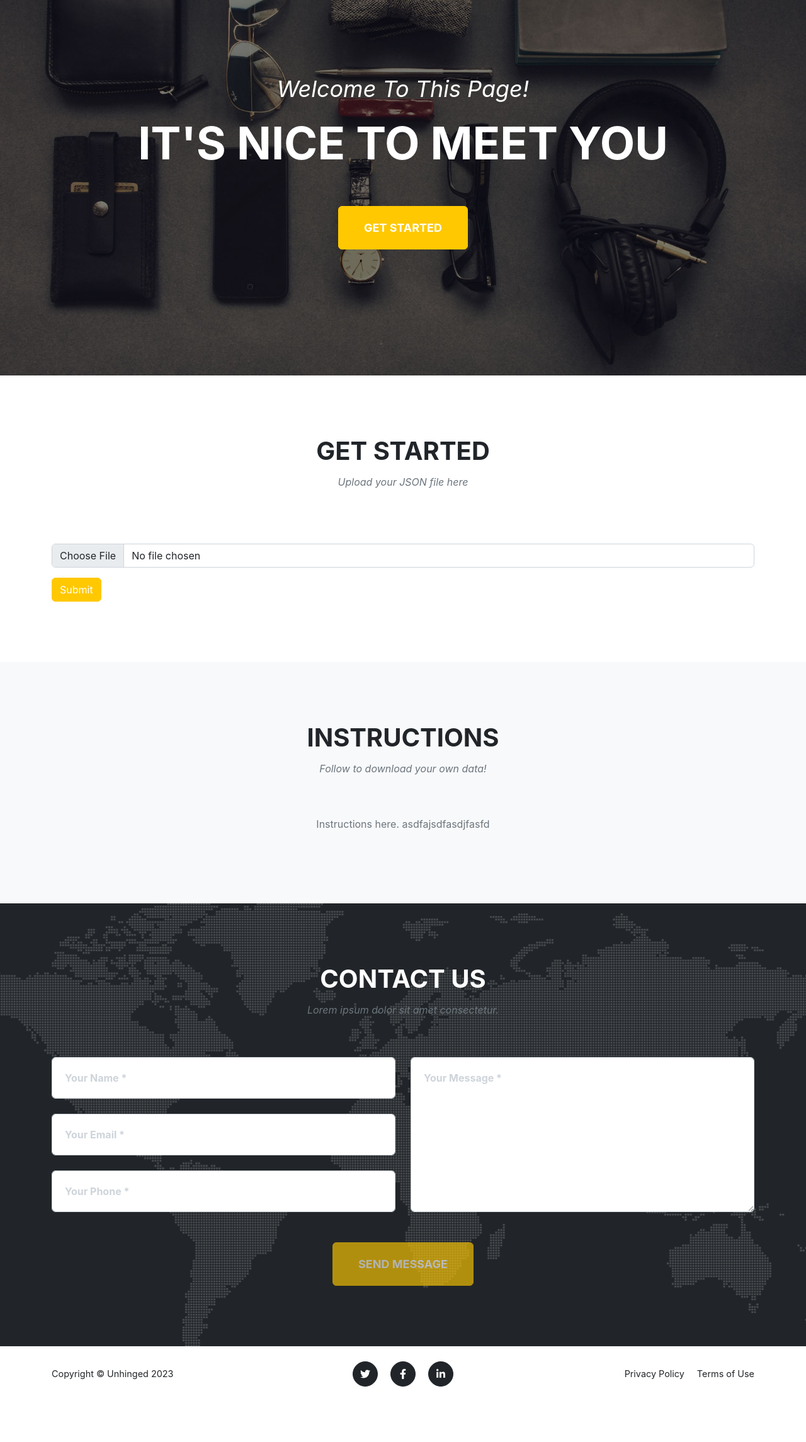
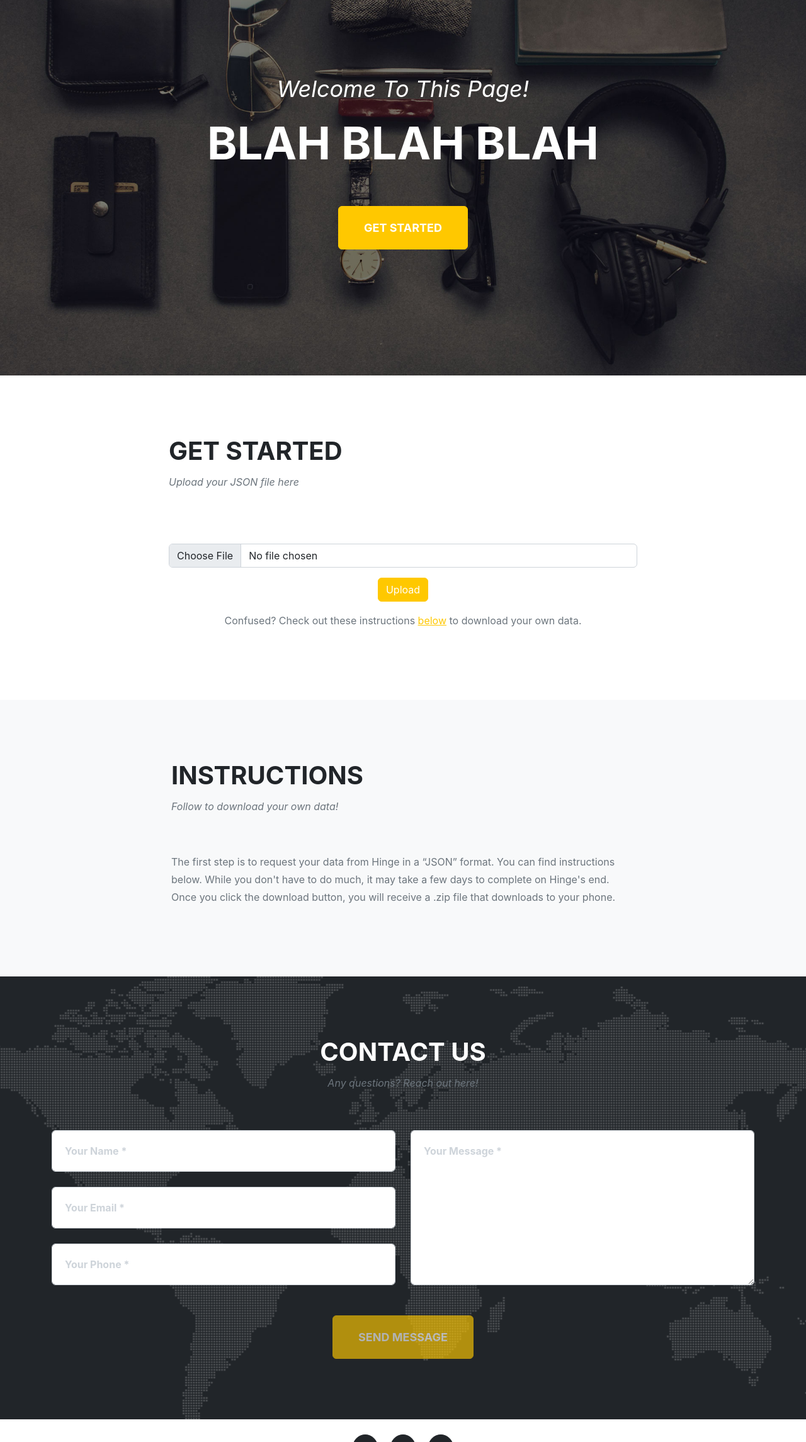
Before and after one commit to qtong56/H-Wrapped, a Flask app: page / in a window 1280 px wide. Shown: the part 149-2438 px from the top of the page at 63% size. Before the commit the page ends 2350 px from the top, so only its background shows below. Run offline with Flask 3, Linux system fonts and the light colour scheme; some libraries are stand-ins or nearby versions.

Commit message:
working sections, navigation, POST requests, and data input

```diff
--- a/app.py
+++ b/app.py
@@ -69,18 +69,17 @@ def file_input():
             df = df[['body', 'timestamp']]
 
             print("File uploaded successfully.")
-            return redirect('/analysis')
+            return redirect("/analysis")
         except:
             flash("Error occurred while processing the request.")
             return jsonify(message="Error occurred while processing the request."), 400
 
-    return render_template("index.html/#visualization")
+    return render_template("index.html")
 
 @app.route("/analysis")
 def analysis():
     match_data = match_stats()
-    match_data = json.loads(match_data[0].data)
-    return render_template("index.html/#visualization", match_data = match_data)
+    return match_data[0].data
 
 # Basic statistics for matches
 def match_stats():
@@ -104,8 +103,5 @@ def match_stats():
         print(e)
         return jsonify(message="Error occurred while processing the request."), 400
 
-
-
-
 if __name__ == "__main__":
     app.run(debug=True)
--- a/static/js/scripts.js
+++ b/static/js/scripts.js
@@ -8,13 +8,89 @@
 //
 
 window.addEventListener("DOMContentLoaded", (event) => {
-  // Allow visualization section to be displayed
   const form = document.querySelector("form");
   form.addEventListener("submit", (event) => {
-    event.preventDefault();
-    const visualizationSection = document.getElementById("visualization");
-    visualizationSection.style.display = "block";
+    event.preventDefault(); // prevent the form from submitting normally
+
+    const formData = new FormData(form); // create a new FormData object from the form data
+    fetch("/upload", {
+      method: "POST",
+      body: formData,
+    })
+      .then((response) => response.json()) // parse the response as JSON
+      .then((data) => {
+        console.log(data); // log the response data to the console
+        // generate the pie chart
+        const likes_given = data["likes_given_of_matches"];
+        const likes_received = data["likes_received_of_matches"];
+        const dataArray = [likes_given, likes_received];
+        generatePieChart(dataArray);
+
+        // create a sentence with the response data
+        const num_matches = data["num_matches"];
+        const pick_rate = (likes_given / num_matches * 100).toFixed(2);
+        const sentence = `Out of ${num_matches} potential suitors, you picked ${pick_rate}%`;
+
+        // display the number of picks from matches
+        const numMatchesParagraph = document.getElementById("num_matches");
+        numMatchesParagraph.textContent = sentence;
+
+        // display the visualization section
+        const visualizationSection = document.getElementById("visualization");
+        visualizationSection.style.display = "block";
+
+        // delay the scrolling until the visualization section is fully displayed
+        setTimeout(() => {
+          window.scrollTo({
+            top: visualizationSection.offsetTop,
+            behavior: "smooth"
+          }); // scroll to the visualization section
+          window.location.hash = "visualization"; // update the URL with the ID of the visualization section
+        }, 100);
+      })
+      .catch((error) => {
+        console.error(error); // log any errors to the console
+        // handle the error
+      });
   });
+
+
+  function generatePieChart(dataArray) {
+    const data = {
+      labels: [
+        'Given',
+        'Received'
+      ],
+      datasets: [{
+        label: 'My First Dataset',
+        data: dataArray,
+        backgroundColor: [
+          'rgb(255, 99, 132)',
+          'rgb(54, 162, 235)',
+          'rgb(255, 205, 86)'
+        ],
+        hoverOffset: 4
+      }]
+    };
+
+    const config = {
+      type: 'pie',
+      data: data,
+      options: {
+        plugins: {
+          title: {
+            display: true,
+            text: 'Likes Given vs Received of Matches'
+          }
+        }
+      }
+    };
+
+    const myChart = new Chart(
+      document.getElementById('myChart'),
+      config
+    );
+  }
 
   // Navbar shrink function
   var navbarShrink = function () {
--- a/templates/index.html
+++ b/templates/index.html
@@ -11,6 +11,8 @@
       src="https://use.fontawesome.com/releases/v6.3.0/js/all.js"
       crossorigin="anonymous"
     ></script>
+    <!-- Chart.js CDN -->
+    <script src="https://cdnjs.cloudflare.com/ajax/libs/Chart.js/2.9.4/Chart.js"></script>
     <!-- Bootstrap CSS CDN (I think duplicates Core theme CSS)-->
     <link
       href="https://cdn.jsdelivr.net/npm/bootstrap@5.3.2/dist/css/bootstrap.min.css"
@@ -72,7 +74,7 @@
     <header class="masthead">
       <div class="container">
         <div class="masthead-subheading">Welcome To This Page!</div>
-        <div class="masthead-heading text-uppercase">It's Nice To Meet You</div>
+        <div class="masthead-heading text-uppercase">blah blah blah</div>
         <a class="btn btn-primary btn-xl text-uppercase" href="#upload"
           >Get Started</a
         >
@@ -81,7 +83,8 @@
     <!-- File Upload-->
     <section class="page-section" id="upload">
       <div class="container">
-        <div class="text-center">
+        <div class="col-lg-8 mx-auto">
+          <div class="text-start">
             <h2 class="section-heading text-uppercase">Get Started</h2>
             <h3 class="section-subheading text-muted">
               Upload your JSON file here
@@ -92,23 +95,37 @@
               <label for="file" class="form-label"></label>
               <input class="form-control" type="file" id="file" name="file" />
             </div>
-          <button type="submit" class="btn btn-primary">Submit</button>
+            <div class="text-center">
+              <button type="submit" class="btn btn-primary">Upload</button>
+            </div>
           </form>
+        </div>
+
+        <div class="row mt-3">
+          <div class="col-lg-8 mx-auto text-center">
+            <p class="large text-muted">
+              Confused? Check out these instructions
+              <a href="#instructions">below</a> to download your own data.
+            </p>
+          </div>
+        </div>
       </div>
     </section>
     <!-- Instructions -->
     <section class="page-section bg-light" id="instructions">
       <div class="container">
-        <div class="text-center">
+        <div class="row">
+          <div class="col-lg-8 mx-auto text-start">
             <h2 class="section-heading text-uppercase">Instructions</h2>
             <h3 class="section-subheading text-muted">
               Follow to download your own data!
             </h3>
-        </div>
-        <div class="row">
-          <div class="col-lg-8 mx-auto text-center">
             <p class="large text-muted">
-              Instructions here. asdfajsdfasdjfasfd
+              The first step is to request your data from Hinge in a “JSON”
+              format. You can find instructions below. While you don't have to
+              do much, it may take a few days to complete on Hinge's end. Once
+              you click the download button, you will receive a .zip file that
+              downloads to your phone.
             </p>
           </div>
         </div>
@@ -116,26 +133,14 @@
     </section>
 
     <!-- Visualization -->
-    <section
-      class="page-section bg-light"
-      id="visualization"
-      style="display: none"
-    >
+    <section class="page-section" id="visualization" style="display: none">
       <div class="container">
-        <div class="text-center">
-          <h2 class="section-heading text-uppercase">Visualization</h2>
-          <h3 class="section-subheading text-muted">
-            Your data visualization will appear here.
-          </h3>
-        </div>
         <div class="row">
-          <div class="col-lg-8 mx-auto text-center">
-            <p>Wrapped</p>
-            {% if match_data %}
-              <p>In 2022, this happened.</p>
-              <p>Number: {{ match_data['num_matches'] }}</p>
-            {% endif %}
-            <p>Out of all these people, you chose this percent.</p>
+          <div class="col-lg-8 mx-auto text-start">
+            <h2 class="section-heading text-uppercase">Your 2022 Wrapped</h2>
+            <canvas id="myChart"></canvas>
+            <h3 id="num_matches"></h3>
+            <h4 id="num_picks_assess"></h4>
             <p>
               You were most active in these months, and these days of the week.
             </p>
@@ -158,7 +163,9 @@
       <div class="container">
         <div class="text-center">
           <h2 class="section-heading text-uppercase">Contact Us</h2>
-                <h3 class="section-subheading text-muted">Lorem ipsum dolor sit amet consectetur.</h3>
+          <h3 class="section-subheading text-muted">
+            Any questions? Reach out here!
+          </h3>
         </div>
         <!-- * * * * * * * * * * * * * * *-->
         <!-- * * SB Forms Contact Form * *-->
@@ -172,26 +179,62 @@
             <div class="col-md-6">
               <div class="form-group">
                 <!-- Name input-->
-                            <input class="form-control" id="name" type="text" placeholder="Your Name *" data-sb-validations="required" />
-                            <div class="invalid-feedback" data-sb-feedback="name:required">A name is required.</div>
+                <input
+                  class="form-control"
+                  id="name"
+                  type="text"
+                  placeholder="Your Name *"
+                  data-sb-validations="required"
+                />
+                <div class="invalid-feedback" data-sb-feedback="name:required">
+                  A name is required.
+                </div>
               </div>
               <div class="form-group">
                 <!-- Email address input-->
-                            <input class="form-control" id="email" type="email" placeholder="Your Email *" data-sb-validations="required,email" />
-                            <div class="invalid-feedback" data-sb-feedback="email:required">An email is required.</div>
-                            <div class="invalid-feedback" data-sb-feedback="email:email">Email is not valid.</div>
+                <input
+                  class="form-control"
+                  id="email"
+                  type="email"
+                  placeholder="Your Email *"
+                  data-sb-validations="required,email"
+                />
+                <div class="invalid-feedback" data-sb-feedback="email:required">
+                  An email is required.
+                </div>
+                <div class="invalid-feedback" data-sb-feedback="email:email">
+                  Email is not valid.
+                </div>
               </div>
               <div class="form-group mb-md-0">
                 <!-- Phone number input-->
-                            <input class="form-control" id="phone" type="tel" placeholder="Your Phone *" data-sb-validations="required" />
-                            <div class="invalid-feedback" data-sb-feedback="phone:required">A phone number is required.</div>
+                <input
+                  class="form-control"
+                  id="phone"
+                  type="tel"
+                  placeholder="Your Phone *"
+                  data-sb-validations="required"
+                />
+                <div class="invalid-feedback" data-sb-feedback="phone:required">
+                  A phone number is required.
+                </div>
               </div>
             </div>
             <div class="col-md-6">
               <div class="form-group form-group-textarea mb-md-0">
                 <!-- Message input-->
-                            <textarea class="form-control" id="message" placeholder="Your Message *" data-sb-validations="required"></textarea>
-                            <div class="invalid-feedback" data-sb-feedback="message:required">A message is required.</div>
+                <textarea
+                  class="form-control"
+                  id="message"
+                  placeholder="Your Message *"
+                  data-sb-validations="required"
+                ></textarea>
+                <div
+                  class="invalid-feedback"
+                  data-sb-feedback="message:required"
+                >
+                  A message is required.
+                </div>
               </div>
             </div>
           </div>
@@ -204,16 +247,30 @@
               <div class="fw-bolder">Form submission successful!</div>
               To activate this form, sign up at
               <br />
-                        <a href="https://startbootstrap.com/solution/contact-forms">https://startbootstrap.com/solution/contact-forms</a>
+              <a href="https://startbootstrap.com/solution/contact-forms"
+                >https://startbootstrap.com/solution/contact-forms</a
+              >
             </div>
           </div>
           <!-- Submit error message-->
           <!---->
           <!-- This is what your users will see when there is-->
           <!-- an error submitting the form-->
-                <div class="d-none" id="submitErrorMessage"><div class="text-center text-danger mb-3">Error sending message!</div></div>
+          <div class="d-none" id="submitErrorMessage">
+            <div class="text-center text-danger mb-3">
+              Error sending message!
+            </div>
+          </div>
           <!-- Submit Button-->
-                <div class="text-center"><button class="btn btn-primary btn-xl text-uppercase disabled" id="submitButton" type="submit">Send Message</button></div>
+          <div class="text-center">
+            <button
+              class="btn btn-primary btn-xl text-uppercase disabled"
+              id="submitButton"
+              type="submit"
+            >
+              Send Message
+            </button>
+          </div>
         </form>
       </div>
     </section>
```
Also changed, not shown: requirements.txt (+9 -2 lines), static/assets/favicon.ico, static/assets/img/Unhinged.svg (added). Lines whose indentation alone changed are shown as unchanged.
